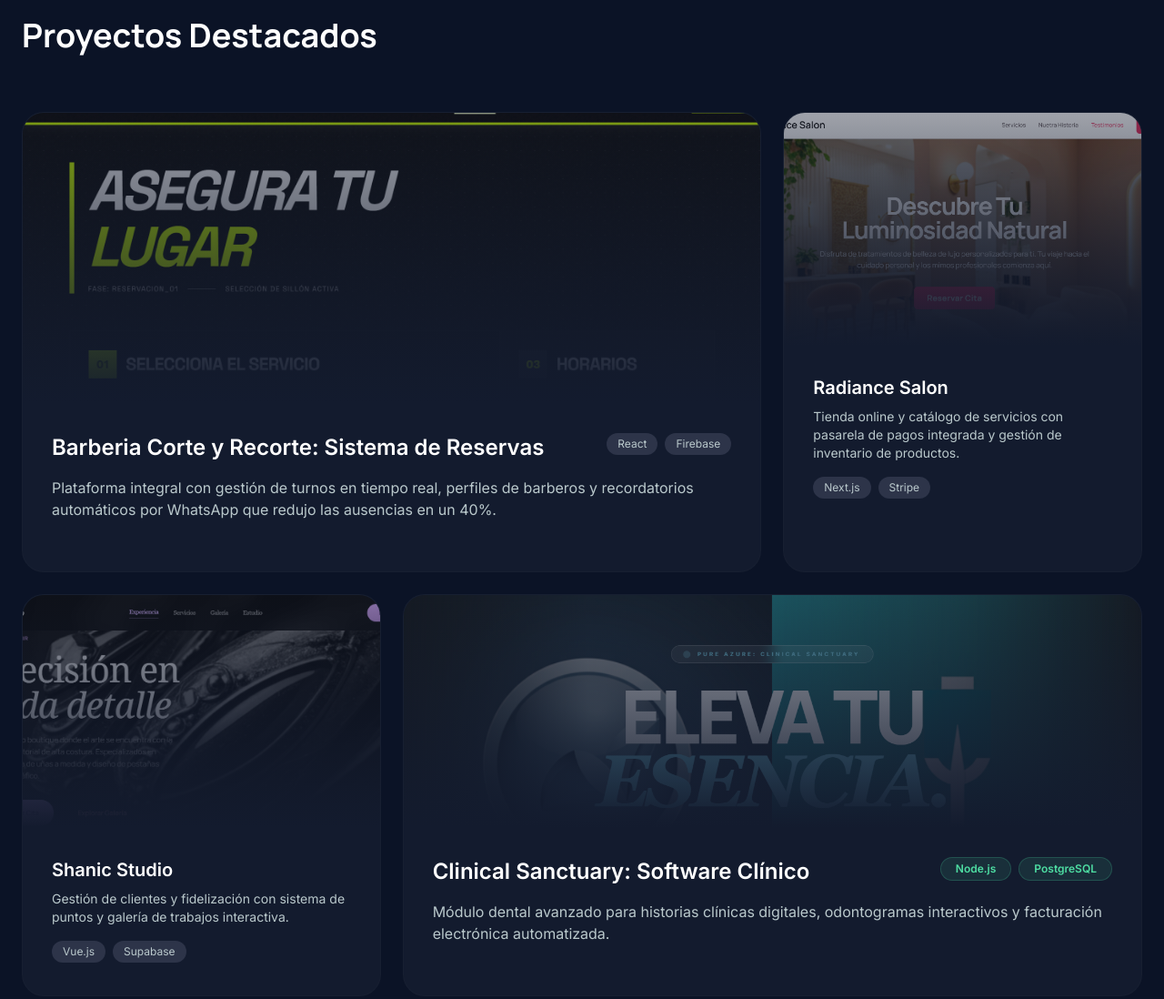
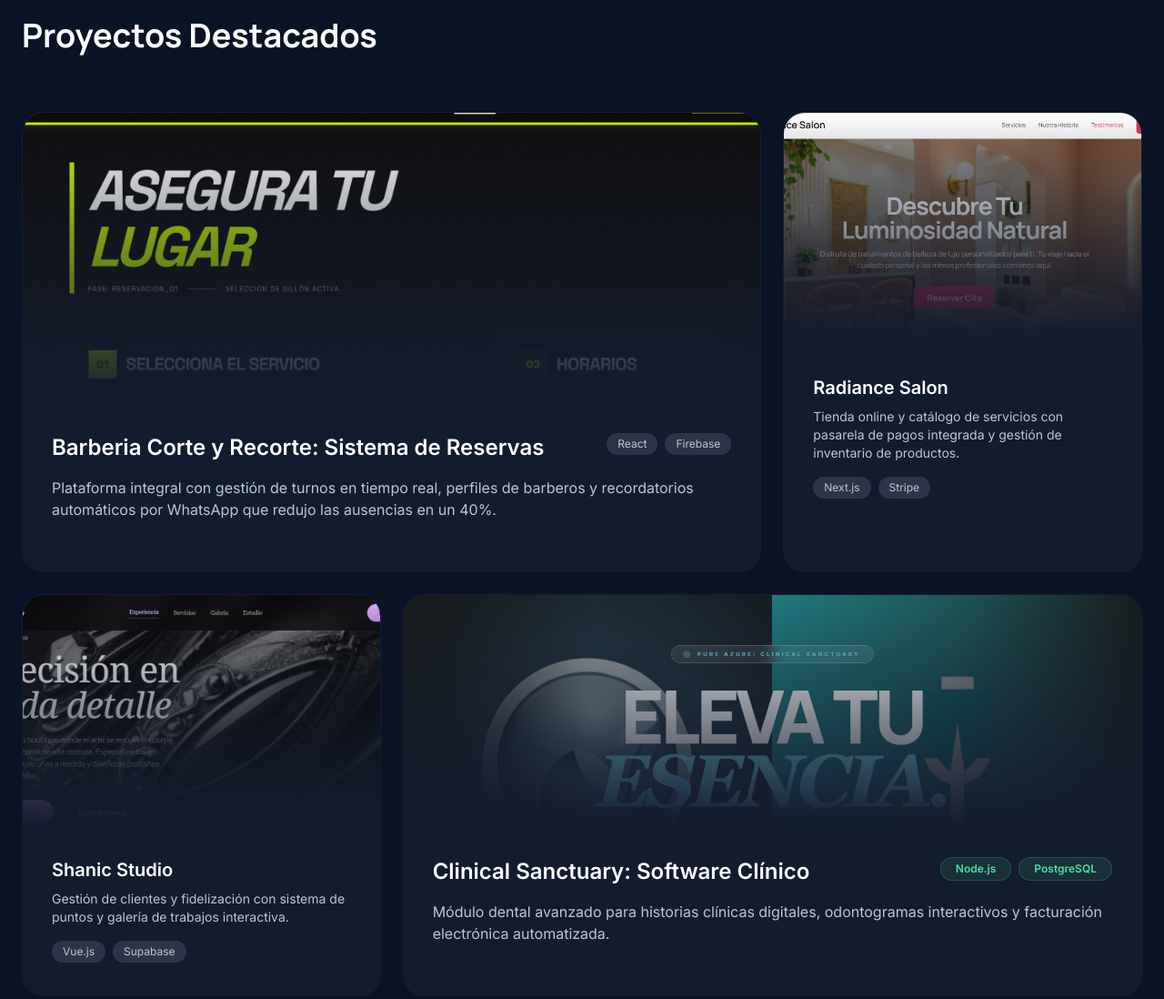
Before and after one commit to SergioPower/porfolio, a plain HTML site: page index.html in a window 1280 px wide. Shown: the part 1600-2698 px from the top of the page at 91% size. Drawn offline with nearby package versions, Linux system fonts and the light colour scheme.

Commit message:
fix: aumentar la opacidad de las imágenes en index.html

```diff
--- a/index.html
+++ b/index.html
@@ -287,7 +287,7 @@
 						class="md:col-span-8 bg-surface-container-low rounded-3xl overflow-hidden group border border-outline-variant/10">
 						<div class="h-64 md:h-80 relative overflow-hidden">
 							<img alt="Barber Shop Booking System"
-								class="w-full h-full object-cover group-hover:scale-105 transition-transform duration-700 opacity-60"
+								class="w-full h-full object-cover group-hover:scale-105 transition-transform duration-700 opacity-100"
 								src="./img/Corte-Recorte.png" />
 							<div class="absolute inset-0 bg-gradient-to-t from-surface-container-low to-transparent"></div>
 						</div>
@@ -310,7 +310,7 @@
 						class="md:col-span-4 bg-surface-container-low rounded-3xl overflow-hidden group border border-outline-variant/10">
 						<div class="h-64 relative overflow-hidden">
 							<img alt="Radiance Salon"
-								class="w-full h-full object-cover group-hover:scale-105 transition-transform duration-700 opacity-60"
+								class="w-full h-full object-cover group-hover:scale-105 transition-transform duration-700 opacity-100"
 								src="./img/Radiance-Salon.png" />
 							<div class="absolute inset-0 bg-gradient-to-t from-surface-container-low to-transparent"></div>
 						</div>
@@ -331,7 +331,7 @@
 						class="md:col-span-4 bg-surface-container-low rounded-3xl overflow-hidden group border border-outline-variant/10">
 						<div class="h-64 relative overflow-hidden">
 							<img alt="Nail Salon Management"
-								class="w-full h-full object-cover group-hover:scale-105 transition-transform duration-700 opacity-60"
+								class="w-full h-full object-cover group-hover:scale-105 transition-transform duration-700 opacity-100"
 								src="./img/Shanic-Studio.png" />
 							<div class="absolute inset-0 bg-gradient-to-t from-surface-container-low to-transparent"></div>
 						</div>
@@ -352,7 +352,7 @@
 						class="md:col-span-8 bg-surface-container-low rounded-3xl overflow-hidden group border border-outline-variant/10 flex flex-col md:row-span-1">
 						<div class="h-64 relative overflow-hidden">
 							<img alt="Medical Systems"
-								class="w-full h-full object-cover group-hover:scale-105 transition-transform duration-700 opacity-60"
+								class="w-full h-full object-cover group-hover:scale-105 transition-transform duration-700 opacity-100"
 								src="./img/Clinica-dental.png" />
 							<div class="absolute inset-0 bg-gradient-to-t from-surface-container-low to-transparent"></div>
 						</div>
@@ -375,7 +375,7 @@
 						class="md:col-span-12 bg-surface-container-low rounded-3xl overflow-hidden group border border-outline-variant/10 flex flex-col md:flex-row">
 						<div class="md:w-1/2 h-64 md:h-auto relative overflow-hidden">
 							<img alt="Clinical Laboratory Portal"
-								class="w-full h-full object-cover group-hover:scale-105 transition-transform duration-700 opacity-60"
+								class="w-full h-full object-cover group-hover:scale-105 transition-transform duration-700 opacity-100"
 								src="./img/laboratorio.png" />
 							<div class="absolute inset-0 bg-gradient-to-r from-transparent to-surface-container-low hidden md:block">
 							</div>
```
